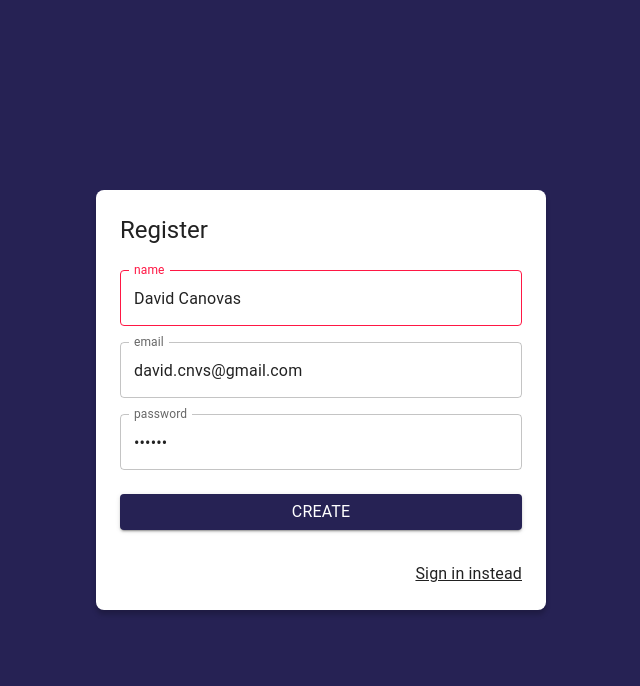
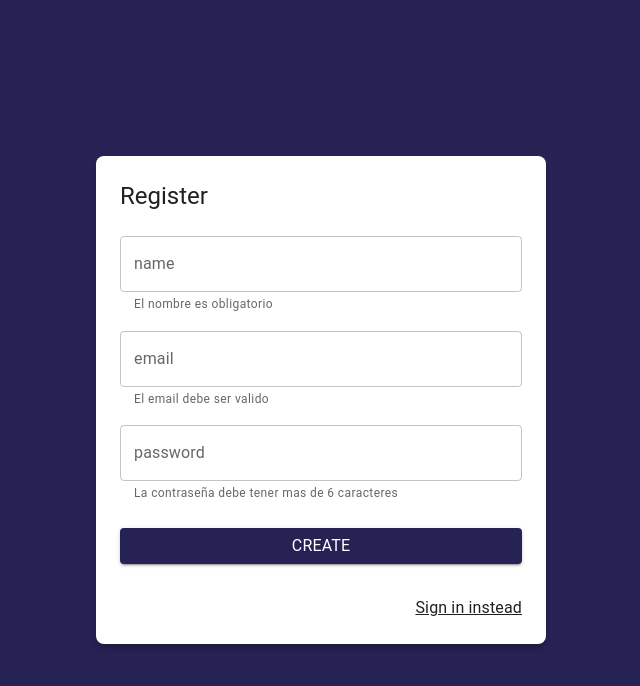
Before and after one commit to davidcnvs/journal-app, a React app: page /auth/register in a window 1280 px wide. Shown: the top 686 px of the page, without its empty margins (319-959 px from the left). Built offline with nearby package versions, Linux system fonts and the light colour scheme; the HTML template or start-up script is replaced by a standard one.

Commit message:
279 done

```diff
--- a/src/auth/pages/RegisterPage.jsx
+++ b/src/auth/pages/RegisterPage.jsx
@@ -1,12 +1,13 @@
+import { useState } from "react";
 import { Button, Grid, Link, TextField, Typography } from "@mui/material"
 import { Link as RouterLink } from "react-router-dom"
 import { useForm } from "../../hooks"
 import { AuthLayout } from "../layout/AuthLayout"
 
 const formData = {
-  email: 'david.cnvs@gmail.com',
-  password: '123456',
-  displayName: 'David Canovas'
+  email: '',
+  password: '',
+  displayName: ''
 }
 
 const formValidations = {
@@ -18,6 +19,8 @@
 
 export const RegisterPage = () => {
 
+  const [formSubmitted, setFormSubmitted] = useState(false);
+
   const {
     formState, displayName, email, password, onInputChange,
     isFormValid, displayNameValid, emailValid, passwordValid
@@ -27,7 +30,7 @@
 
   const onSubmit = (event) => {
     event.preventDefault();
-    console.log(formState);
+    setFormSubmitted(true);
   }
 
 
@@ -43,7 +46,7 @@
               name="displayName"
               value={displayName}
               onChange={onInputChange}
-              error={!displayNameValid}
+              error={!!displayNameValid && formSubmitted}
               helperText={displayNameValid}
               fullWidth />
             </Grid>
@@ -55,6 +58,8 @@
               name="email"
               value={email}
               onChange={onInputChange}
+              error={!!emailValid && formSubmitted}
+              helperText={emailValid}
               fullWidth />
             </Grid>
             <Grid item xs={12} sx={{mt:2}}>
@@ -65,6 +70,8 @@
               name="password"
               value={password}
               onChange={onInputChange}
+              error={!!passwordValid && formSubmitted}
+              helperText={passwordValid}
               fullWidth />
             </Grid>
 
--- a/src/hooks/useForm.jsx
+++ b/src/hooks/useForm.jsx
@@ -1,4 +1,4 @@
-import { useEffect, useState } from 'react';
+import { useEffect, useMemo, useState } from 'react';
 
 export const useForm = ( initialForm = {}, formValidations = {} ) => {
 
@@ -9,6 +9,12 @@
       createValidators();
     }, [formState])
 
+    const isFormValid = useMemo(() => {
+        for (const formValue of Object.keys(formValidation)) {
+            if(formValidation[formValue] !== null) return false;
+        }
+        return true;
+    }, [formValidation])
 
     const onInputChange = ({ target }) => {
         const { name, value } = target;
@@ -40,5 +46,6 @@
         onResetForm,
 
         ...formValidation,
+        isFormValid
     }
 }
```
